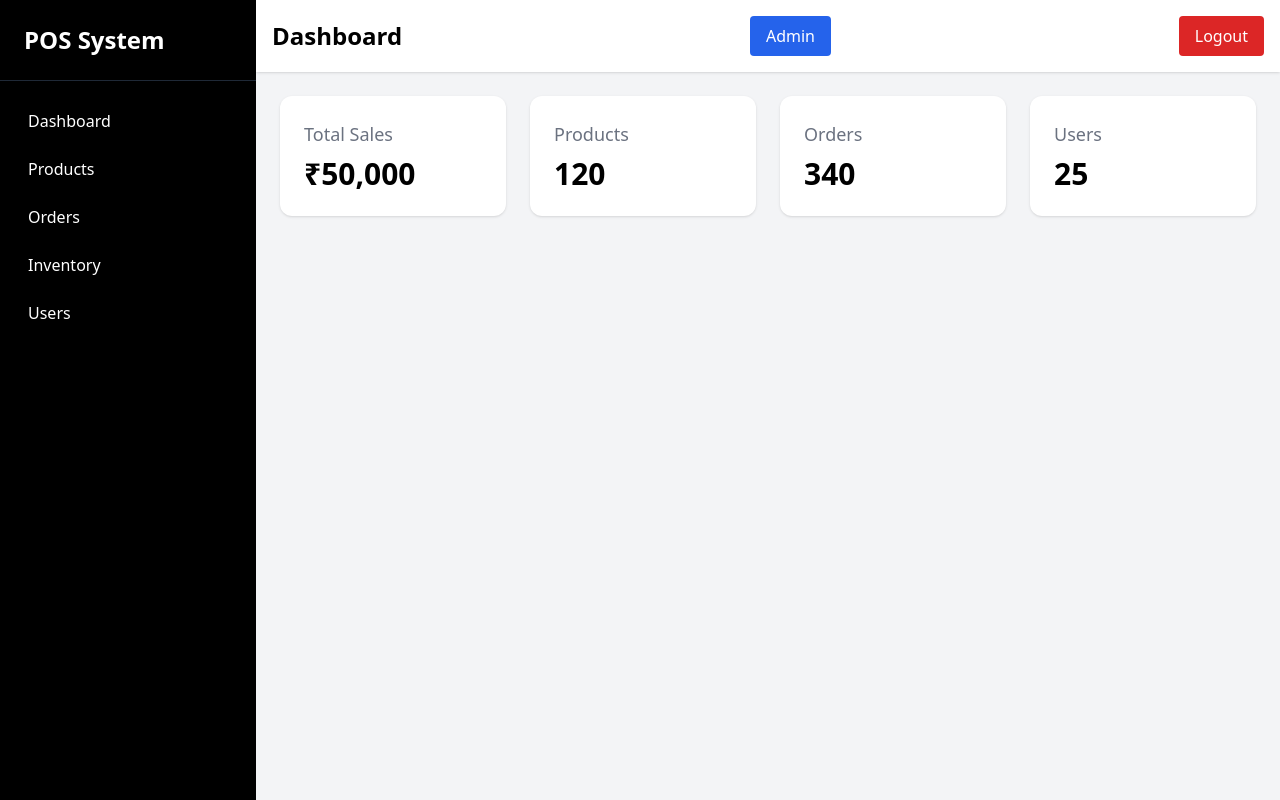
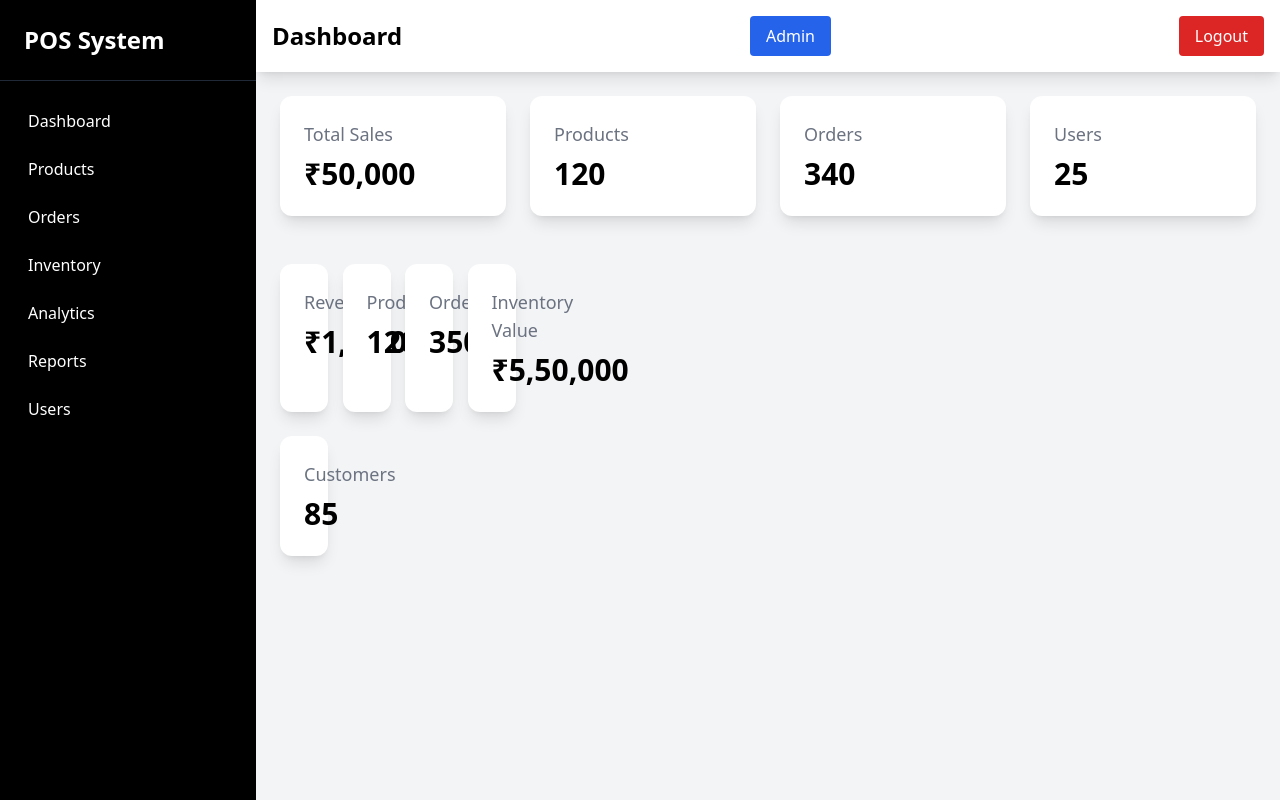
Before and after one commit to narendra-1106/retail-pos-system, a React (Create React App) app in the folder frontend/: page /dashboard in a window 1280 px wide. Built offline with nearby package versions, Linux system fonts and the light colour scheme; sample sign-in values are in the browser's storage.

Commit message:
Week no 4

```diff
--- a/frontend/src/components/DashboardCard.jsx
+++ b/frontend/src/components/DashboardCard.jsx
@@ -2,7 +2,7 @@ function DashboardCard({ title, value }) {
 
   return (
 
-    <div className="bg-white p-6 rounded-xl shadow">
+    <div className="bg-white p-6 rounded-xl shadow-lg hover:shadow-xl transition">
 
       <h2 className="text-gray-500 text-lg">
         {title}
--- a/frontend/src/components/Navbar.jsx
+++ b/frontend/src/components/Navbar.jsx
@@ -5,7 +5,7 @@ function Navbar() {
   };
 
   return (
-    <div className="bg-white shadow p-4 flex justify-between items-center">
+    <div className="bg-white shadow-lg p-4 flex justify-between items-center">
       <h1 className="text-2xl font-bold">
         Dashboard
       </h1>
--- a/frontend/src/components/Sidebar.jsx
+++ b/frontend/src/components/Sidebar.jsx
@@ -35,6 +35,18 @@ function Sidebar() {
           </li>
         </Link>
 
+        <Link to="/analytics">
+          <li className="hover:bg-gray-800 p-3 rounded cursor-pointer">
+            Analytics
+          </li>
+        </Link>
+
+        <Link to="/reports">
+          <li className="hover:bg-gray-800 p-3 rounded cursor-pointer">
+            Reports
+          </li>
+        </Link>
+
         <Link to="/users">
           <li className="hover:bg-gray-800 p-3 rounded cursor-pointer">
             Users
--- /dev/null
+++ b/frontend/src/pages/Analytics.jsx
@@ -0,0 +1,42 @@
+import {
+    BarChart,
+    Bar,
+    XAxis,
+    YAxis,
+    Tooltip,
+    ResponsiveContainer
+} from "recharts";
+
+const data = [
+    { month: "Jan", sales: 4000 },
+    { month: "Feb", sales: 3000 },
+    { month: "Mar", sales: 5000 },
+    { month: "Apr", sales: 4500 },
+];
+
+function Analytics() {
+    return (
+        <div className="p-6">
+
+            <h1 className="text-3xl font-bold mb-6">
+                Sales Analytics
+            </h1>
+
+            <div className="bg-white p-6 rounded shadow">
+
+                <ResponsiveContainer width="100%" height={300}>
+                    <BarChart data={data}>
+                        <XAxis dataKey="month" />
+                        <YAxis />
+                        <Tooltip />
+                        <Bar dataKey="sales" />
+                    </BarChart>
+                </ResponsiveContainer>
+
+            </div>
+
+        </div>
+    );
+}
+
+export default Analytics;
--- a/frontend/src/pages/Dashboard.jsx
+++ b/frontend/src/pages/Dashboard.jsx
@@ -25,13 +25,44 @@ function Dashboard() {
 
             <DashboardCard title="Users" value="25" />
 
+            <div className="grid grid-cols-4 gap-6 mt-6">
+
+              <DashboardCard
+                title="Revenue"
+                value="₹1,20,000"
+              />
+
+              <DashboardCard
+                title="Products"
+                value="120"
+              />
+
+              <DashboardCard
+                title="Orders"
+                value="350"
+              />
+
+              <DashboardCard
+                title="Inventory Value"
+                value="₹5,50,000"
+              />
+
+              <DashboardCard
+                title="Customers"
+                value="85"
+              />
+
+            </div>
+
+              </div>
+
+            </div>
+
           </div>
 
         </div>
 
-      </div>
 
-    </div>
   );
 }
 
--- a/frontend/src/pages/Login.jsx
+++ b/frontend/src/pages/Login.jsx
@@ -12,7 +12,7 @@ function Login() {
 
         <div className="flex justify-center items-center h-screen bg-gray-900">
 
-            <div className="bg-white p-10 rounded-xl w-96 shadow-lg">
+            <div className="bg-white p-10 rounded-xl w-96 shadow-2xl">
 
                 <h1 className="text-3xl font-bold text-center mb-6">
                     Admin Login
--- a/frontend/src/pages/Products.jsx
+++ b/frontend/src/pages/Products.jsx
@@ -211,7 +211,7 @@ function Products() {
               onClick={
                 editingId ? updateProduct : addProduct
               }
-              className="bg-blue-600 text-white px-6 py-3 rounded mt-4"
+              className="bg-blue-600 hover:bg-blue-700 text-white px-6 py-3 rounded mt-4"
             >
               {editingId ? "Update Product" : "Add Product"}
             </button>
@@ -221,8 +221,7 @@ function Products() {
 
           {/* PRODUCTS TABLE */}
 
-          <table className="w-full bg-white shadow rounded">
-
+          <table className="w-full bg-white rounded-xl shadow-lg">
             <thead className="bg-black text-white">
 
               <tr>
@@ -270,12 +269,12 @@ function Products() {
 
                     <button
                       onClick={() => deleteProduct(product._id)}
-                      className="bg-red-600 text-white px-4 py-2 rounded"
+                      className="bg-red-600 hover:bg-red-700 text-white px-4 py-2 rounded"
                     >
 
                       <button
                         onClick={() => editProduct(product)}
-                        className="bg-yellow-500 text-white px-4 py-2 rounded mr-2"
+                        className="bg-yellow-500 hover:bg-yellow-600 text-white px-4 py-2 rounded mr-2"
                       >
                         Edit
                       </button>
--- /dev/null
+++ b/frontend/src/pages/Reports.jsx
@@ -0,0 +1,23 @@
+function Reports() {
+
+  return (
+
+    <div className="p-6">
+
+      <h1 className="text-3xl font-bold mb-6">
+        Sales Reports
+      </h1>
+
+      <div className="bg-white p-6 rounded shadow">
+
+        <p>Daily Sales Report</p>
+        <p>Weekly Sales Report</p>
+        <p>Monthly Sales Report</p>
+
+      </div>
+
+    </div>
+  );
+}
+
+export default Reports;
```
